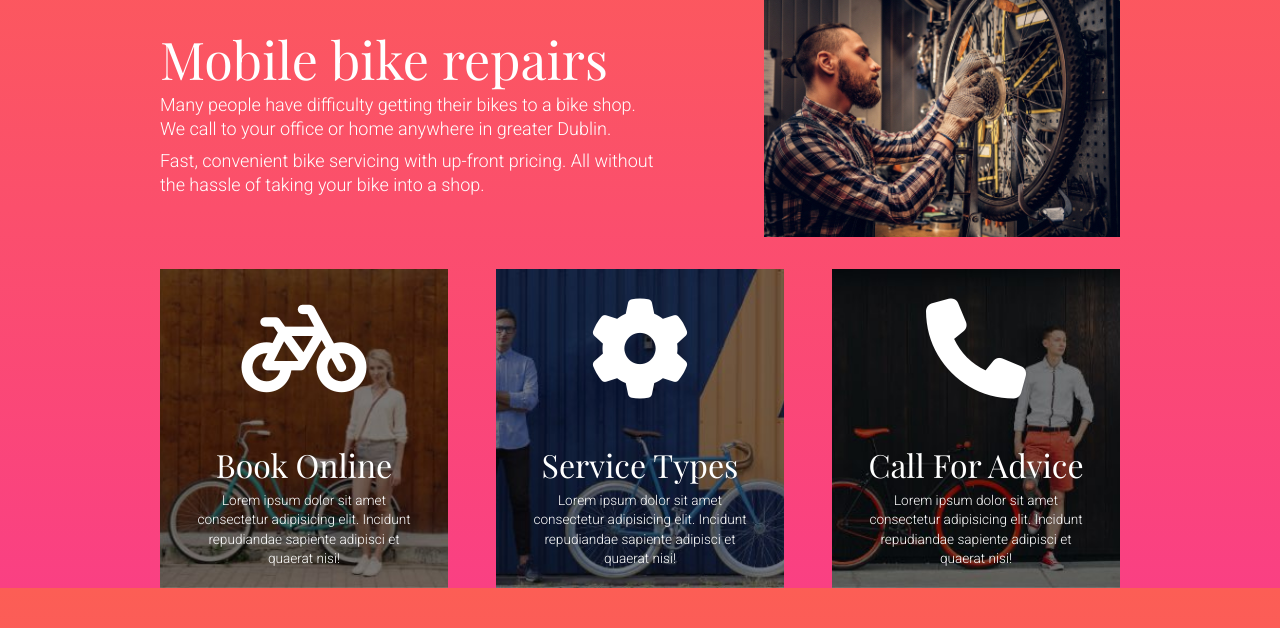
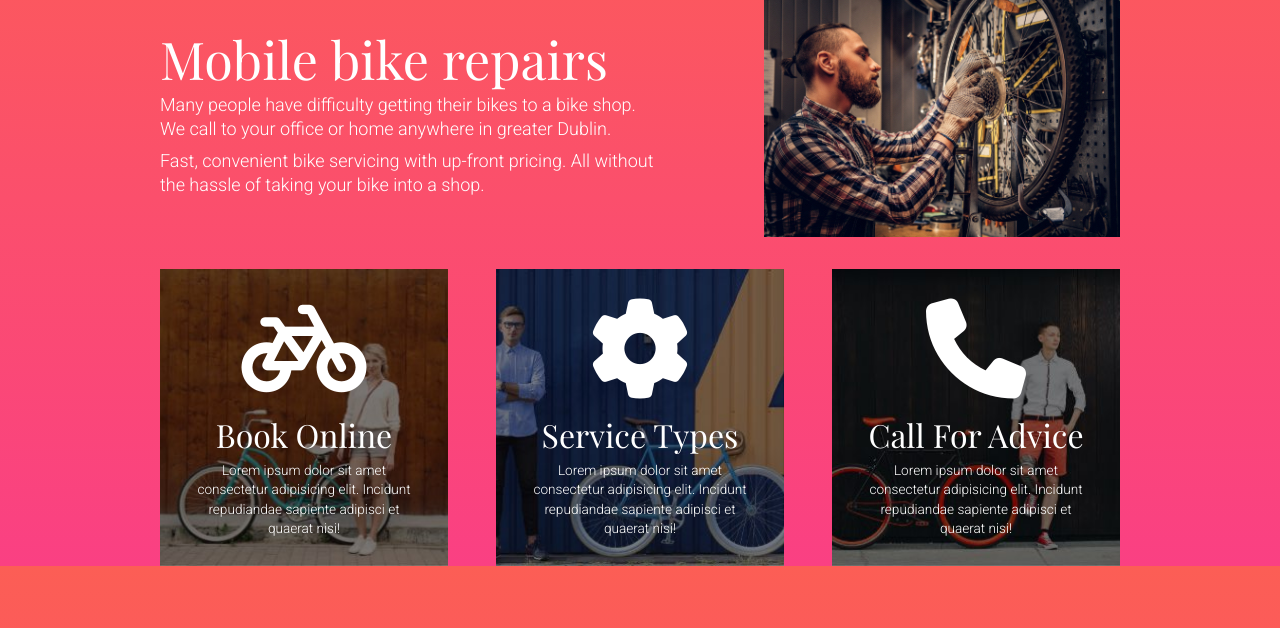
Before and after one commit to deuxemm/web-d-proj-2, a PHP site: page / in a window 1280 px wide. Shown: the part 172-800 px from the top of the page. Run offline with PHP 8.4, Linux system fonts and the light colour scheme; some libraries are stand-ins or nearby versions.

Commit message:
add border-box from to cards

```diff
--- a/index.html
+++ b/index.html
@@ -49,19 +49,25 @@
 
         <div class="cards">
             <div class="card1">
+                <a href="#">
                     <i class="fas fa-bicycle"></i>
                     <h2>Book Online</h2>
                     <p>Lorem ipsum dolor sit amet consectetur adipisicing elit. Incidunt repudiandae sapiente adipisci et quaerat nisi!</p>
+                </a>
             </div>
             <div class="card2">
+                <a href="#">
                     <i class="fas fa-cog"></i>
                     <h2>Service Types</h2>
                     <p>Lorem ipsum dolor sit amet consectetur adipisicing elit. Incidunt repudiandae sapiente adipisci et quaerat nisi!</p>
+                </a>
             </div>
             <div class="card3">
+                <a href="#">
                     <i class="fas fa-phone"></i>
                     <h2>Call For Advice</h2>
                     <p>Lorem ipsum dolor sit amet consectetur adipisicing elit. Incidunt repudiandae sapiente adipisci et quaerat nisi!</p>
+                </a>
             </div>
         </div>
     </div>
--- a/style.css
+++ b/style.css
@@ -56,6 +56,11 @@ main {
     width: 30%;
 }
 
+.card1, .card2, .card3 {
+    padding: 30px 30px 20px 30px;
+    box-sizing: border-box;
+}
+
 .herobox1 {
     flex: 2;
     padding-right: 100px;
@@ -85,10 +90,14 @@ p {
 .cards p {
     font-size: 0.85rem;
     line-height: 1.2rem;
-    margin: 10px 30px 20px 30px;
+    margin-top: 10px;
 }
 
 .cards i {
     font-size: 100px;
-    padding: 30px
 }
+
+.cards a {
+    color: white;
+    text-decoration: none;
+}
```
Lines whose indentation alone changed are shown as unchanged.
